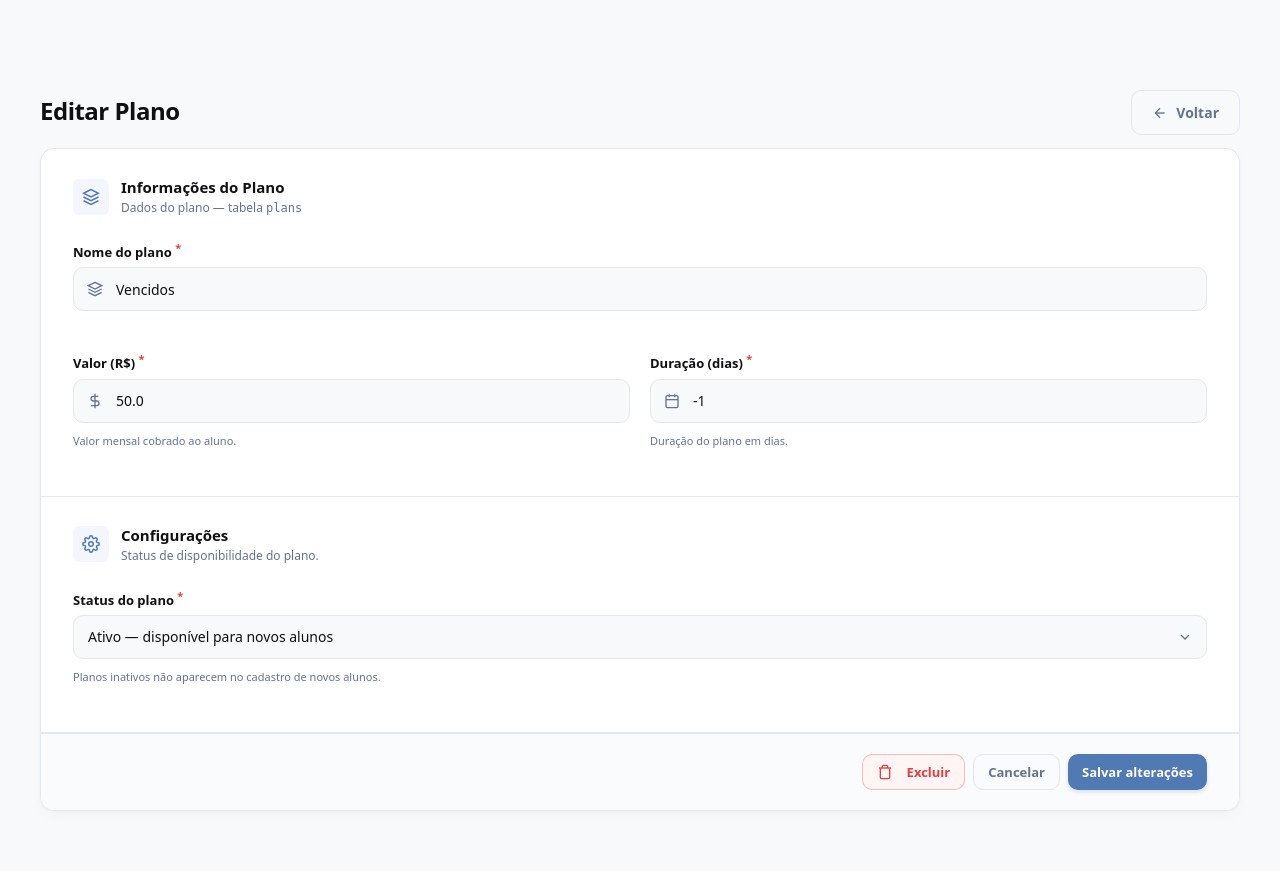
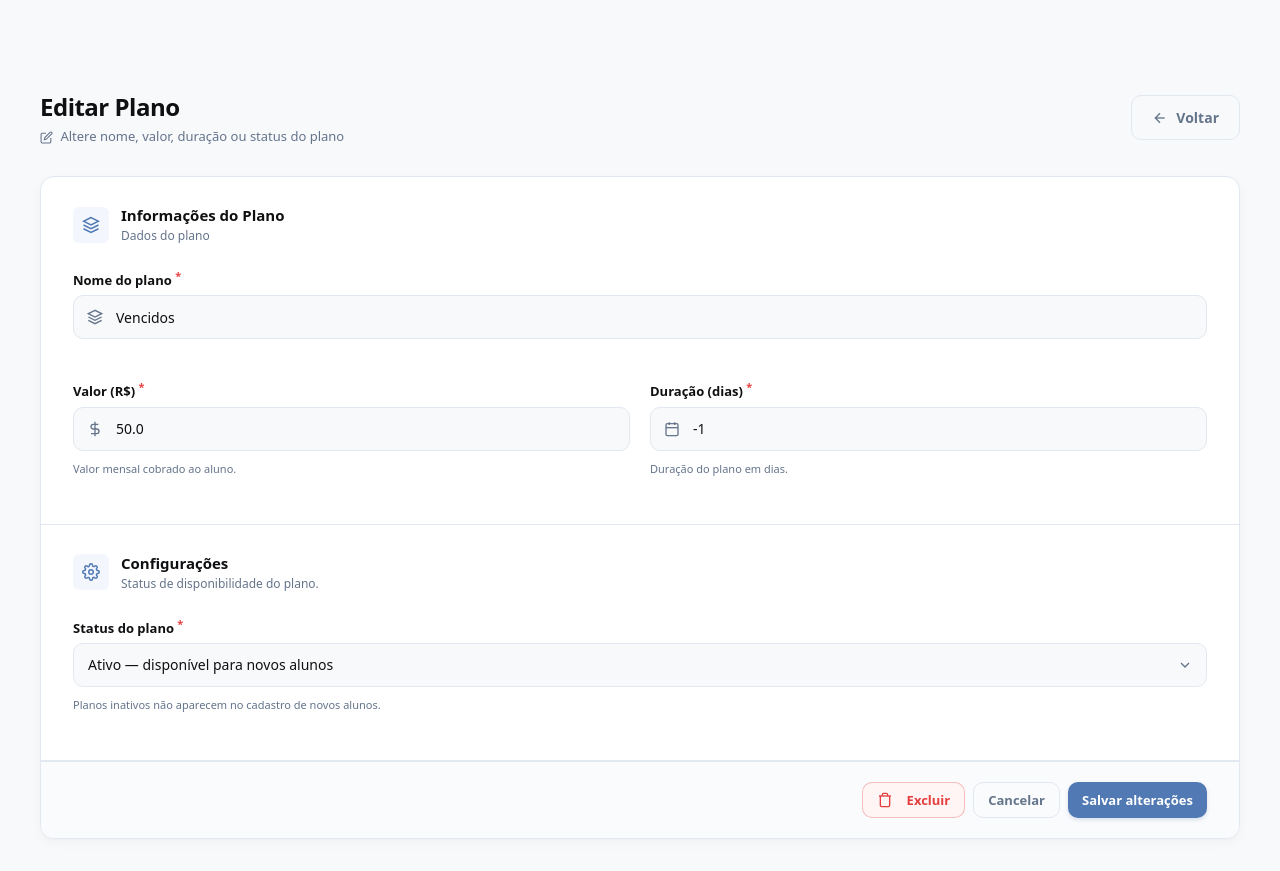
Before and after one commit to Robson-M/System-Gym, a Rails app: template app/views/plans/edit.html.erb in a window 1280 px wide. Before the commit the page ends 811 px from the top, so only its background shows below. Run offline with Rails 7, Linux system fonts and the light colour scheme; the template is opened without the code that fills it, so the values that code supplies are empty; data comes from the database, SQL or seed files in the repository; some libraries are stand-ins or nearby versions.

Commit message:
Remoção do nome da tabela em alguns formularios, adicionado paragrafo abaixo do titulo da pagina, almento de margin do titulo ao formulario

```diff
--- a/app/assets/stylesheets/forms.css
+++ b/app/assets/stylesheets/forms.css
@@ -30,11 +30,11 @@ FORM CARD
     display: grid;
     gap: 24px;
     align-items: start;
-    padding-top: 10px;
 }
 
 .form-card {
     background-color: var(--color-surface);
+    margin-top: 28px;
     border: 1px solid var(--color-border);
     border-radius: var(--radius-lg);
     box-shadow: var(--shadow);
--- a/app/assets/stylesheets/planspage.css
+++ b/app/assets/stylesheets/planspage.css
@@ -2,7 +2,7 @@
     display: grid;
     grid-template-columns: repeat(auto-fill, minmax(320px, 1fr));
     gap: 24px;
-    margin-top: 20px;
+    margin-top: 40px;
 }
 
 .plan-preview {
--- a/app/assets/stylesheets/userspage.css
+++ b/app/assets/stylesheets/userspage.css
@@ -7,7 +7,7 @@
     border-radius: var(--radius-lg);
     box-shadow: var(--shadow);
     padding: 16px 24px;
-    margin-bottom: 20px;
+    margin: 28px 0 20px 0;
 }
 
 .devise-bar__info {
--- a/app/views/plans/edit.html.erb
+++ b/app/views/plans/edit.html.erb
@@ -10,6 +10,10 @@
   <header class="page-header">
     <div>
       <h1 class="page-header__title">Editar Plano</h1>
+      <p class="page-header__date">
+        <svg class="icon_payments" viewBox="0 0 24 24" aria-hidden="true"><path d="M11 4H4a2 2 0 0 0-2 2v14a2 2 0 0 0 2 2h14a2 2 0 0 0 2-2v-7"/><path d="M18.5 2.5a2.121 2.121 0 1 1 3 3L12 15l-4 1 1-4 9.5-9.5z"/></svg>
+        Altere nome, valor, duração ou status do plano
+      </p>
     </div>
 
     <%= link_to plans_path, class: "btn-ghost" do %>
@@ -17,13 +21,6 @@
       Voltar
     <% end %>
   </header>
-
-  <!-- ERROS DE VALIDAÇÃO -->
-  <% flash.each do |tipo, msg| %>
-    <div class="form-card">
-      <p>• <%= tipo %> mensagem <%= msg %></p>
-    </div>
-  <% end %>
 
   <!-- FORMULÁRIO -->
   <%= form_with model: @plan, class: "form-layout" do |form| %>
@@ -35,7 +32,7 @@
           </div>
           <div>
             <h2 class="form-section__title">Informações do Plano</h2>
-            <p class="form-section__subtitle">Dados do plano — tabela <code>plans</code></p>
+            <p class="form-section__subtitle">Dados do plano</p>
           </div>
         </div>
 
--- a/app/views/plans/index.html.erb
+++ b/app/views/plans/index.html.erb
@@ -9,6 +9,10 @@
     <header class="page-header">
         <div>
             <h1 class="page-header__title">Planos da Academia</h1>
+            <p class="page-header__date">
+                <svg class="icon_payments" viewBox="0 0 24 24" aria-hidden="true"><polygon points="12 2 2 7 12 12 22 7 12 2"/><polyline points="2 17 12 22 22 17"/><polyline points="2 12 12 17 22 12"/></svg>
+                Planos oferecidos aos alunos
+            </p>
         </div>
         <div class="page-header__actions">
             <%= link_to new_plan_path, class:"btn-primary" do %>
--- a/app/views/plans/new.html.erb
+++ b/app/views/plans/new.html.erb
@@ -10,6 +10,10 @@
   <header class="page-header">
     <div>
       <h1 class="page-header__title">Novo Plano</h1>
+      <p class="page-header__date">
+        <svg class="icon_payments" viewBox="0 0 24 24" aria-hidden="true"><rect x="3" y="4" width="18" height="18" rx="2" ry="2"/><line x1="16" y1="2" x2="16" y2="6"/><line x1="8" y1="2" x2="8" y2="6"/><line x1="3" y1="10" x2="21" y2="10"/></svg>
+        Defina nome, valor e duração do plano
+      </p>
     </div>
 
     <%= link_to plans_path, class: "btn-ghost" do %>
--- a/app/views/students/edit.html.erb
+++ b/app/views/students/edit.html.erb
@@ -7,7 +7,13 @@
 
     <!-- Cabeçalho -->
     <header class="page-header">
+        <div>
             <h1 class="page-header__title">Editar Aluno</h1>
+            <p class="page-header__date">
+                <svg class="icon_payments" viewBox="0 0 24 24" aria-hidden="true"><path d="M11 4H4a2 2 0 0 0-2 2v14a2 2 0 0 0 2 2h14a2 2 0 0 0 2-2v-7"/><path d="M18.5 2.5a2.121 2.121 0 1 1 3 3L12 15l-4 1 1-4 9.5-9.5z"/></svg>
+                Atualize os dados cadastrais do aluno
+            </p>
+        </div>
         <div class="page-header__actions">
             <%= link_to student_path(@student), class:"btn-ghost" do %>
                 <svg viewBox="0 0 24 24" aria-hidden="true"><line x1="19" y1="12" x2="5" y2="12"/><polyline points="12 19 5 12 12 5"/></svg>
--- a/app/views/students/index.html.erb
+++ b/app/views/students/index.html.erb
@@ -1,4 +1,4 @@
-<% content_for :title, "Painel Administrativo - NextFit" %>
+<% content_for :title, "Gestão de Alunos - NextFit" %>
 
 <main class="main" data-controller="filter">
 
@@ -9,7 +9,7 @@
       <%= form.text_field :q,
         value: params[:q],
         class: "search-bar__input",
-        placeholder: "Buscar aluno por nome ou matricula",
+        placeholder: "Buscar aluno por nome",
         data: { action: "input->search#submit" } %>
 
       <%= form.submit "Buscar", class:"search-bar__submit" %>
--- a/app/views/students/new.html.erb
+++ b/app/views/students/new.html.erb
@@ -7,6 +7,10 @@
     <header class="page-header">
         <div>
             <h1 class="page-header__title">Novo Aluno</h1>
+            <p class="page-header__date">
+                <svg class="icon_payments" viewBox="0 0 24 24" aria-hidden="true"><path d="M16 21v-2a4 4 0 0 0-4-4H6a4 4 0 0 0-4 4v2"/><circle cx="9" cy="7" r="4"/><line x1="19" y1="8" x2="19" y2="14"/><line x1="22" y1="11" x2="16" y2="11"/></svg>
+                Formulário de matrícula
+            </p>
         </div>
         <%= link_to students_path, class:"btn-ghost" do %>
             <svg viewBox="0 0 24 24" aria-hidden="true"><line x1="19" y1="12" x2="5" y2="12"/><polyline points="12 19 5 12 12 5"/></svg>
@@ -39,7 +43,7 @@
                         </div>
                         <div>
                             <div class="form-section__title">Dados Pessoais</div>
-                            <div class="form-section__subtitle">Informações do aluno — tabela <code>students</code></div>
+                            <div class="form-section__subtitle">Informações do aluno</div>
                         </div>
                     </div>
 
--- a/app/views/students/show.html.erb
+++ b/app/views/students/show.html.erb
@@ -9,6 +9,10 @@
     <header class="page-header">
         <div>
             <h1 class="page-header__title">Formulario Aluno</h1>
+            <p class="page-header__date">
+                <svg class="icon_payments" viewBox="0 0 24 24" aria-hidden="true"><path d="M20 21v-2a4 4 0 0 0-4-4H8a4 4 0 0 0-4 4v2"/><circle cx="12" cy="7" r="4"/></svg>
+                Dados cadastrais e plano do aluno
+            </p>
         </div>
         <div class="page-header__actions">
             <%= link_to students_path, class:"btn-ghost" do %>
--- a/app/views/users/registrations/edit.html.erb
+++ b/app/views/users/registrations/edit.html.erb
@@ -9,6 +9,10 @@
     <header class="page-header">
         <div>
             <h1 class="page-header__title">Editar Usuario</h1>
+            <p class="page-header__date">
+                <svg class="icon_payments" viewBox="0 0 24 24" aria-hidden="true"><path d="M20 21v-2a4 4 0 0 0-4-4H8a4 4 0 0 0-4 4v2"/><circle cx="12" cy="7" r="4"/></svg>
+                Atualize seus dados e sua senha de acesso
+            </p>
         </div>
         <%= link_to users_path, class:"btn-ghost" do %>
             <svg viewBox="0 0 24 24" aria-hidden="true"><line x1="19" y1="12" x2="5" y2="12"/><polyline points="12 19 5 12 12 5"/></svg>
@@ -38,7 +42,7 @@
                         </div>
                         <div>
                             <div class="form-section__title">Dados de Acesso</div>
-                            <div class="form-section__subtitle">Credenciais de login — tabela <code>users</code></div>
+                            <div class="form-section__subtitle">Credenciais de login</div>
                         </div>
                     </div>
 
--- a/app/views/users/registrations/new.html.erb
+++ b/app/views/users/registrations/new.html.erb
@@ -9,6 +9,10 @@
     <header class="page-header">
         <div>
             <h1 class="page-header__title">Novo Usuario</h1>
+            <p class="page-header__date">
+                <svg class="icon_payments" viewBox="0 0 24 24" aria-hidden="true"><path d="M16 21v-2a4 4 0 0 0-4-4H6a4 4 0 0 0-4 4v2"/><circle cx="9" cy="7" r="4"/><line x1="19" y1="8" x2="19" y2="14"/><line x1="22" y1="11" x2="16" y2="11"/></svg>
+                Cadastro de funcionário com acesso ao sistema
+            </p>
         </div>
         <%= link_to users_path, class:"btn-ghost" do %>
             <svg viewBox="0 0 24 24" aria-hidden="true"><line x1="19" y1="12" x2="5" y2="12"/><polyline points="12 19 5 12 12 5"/></svg>
@@ -38,7 +42,7 @@
                         </div>
                         <div>
                             <div class="form-section__title">Dados de Acesso</div>
-                            <div class="form-section__subtitle">Credenciais de login — tabela <code>users</code></div>
+                            <div class="form-section__subtitle">Credenciais de login</div>
                         </div>
                     </div>
 
```
